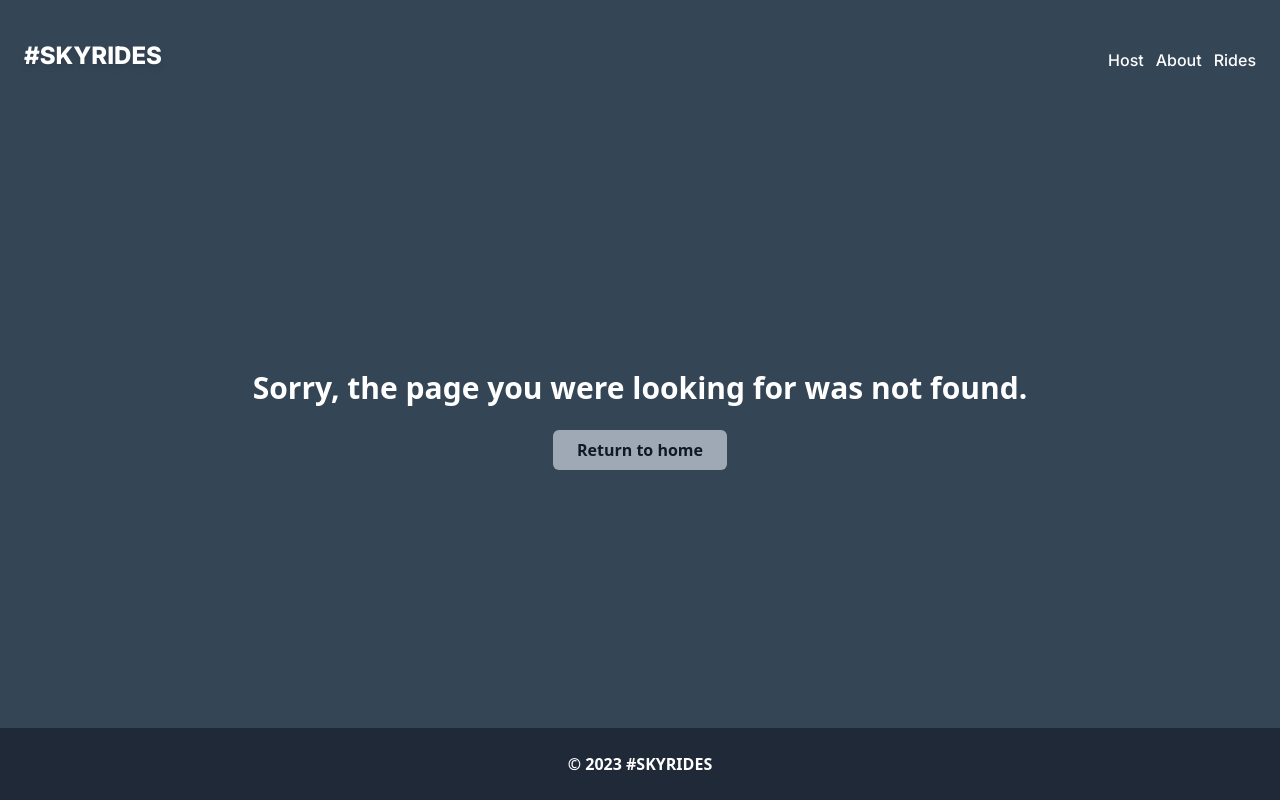
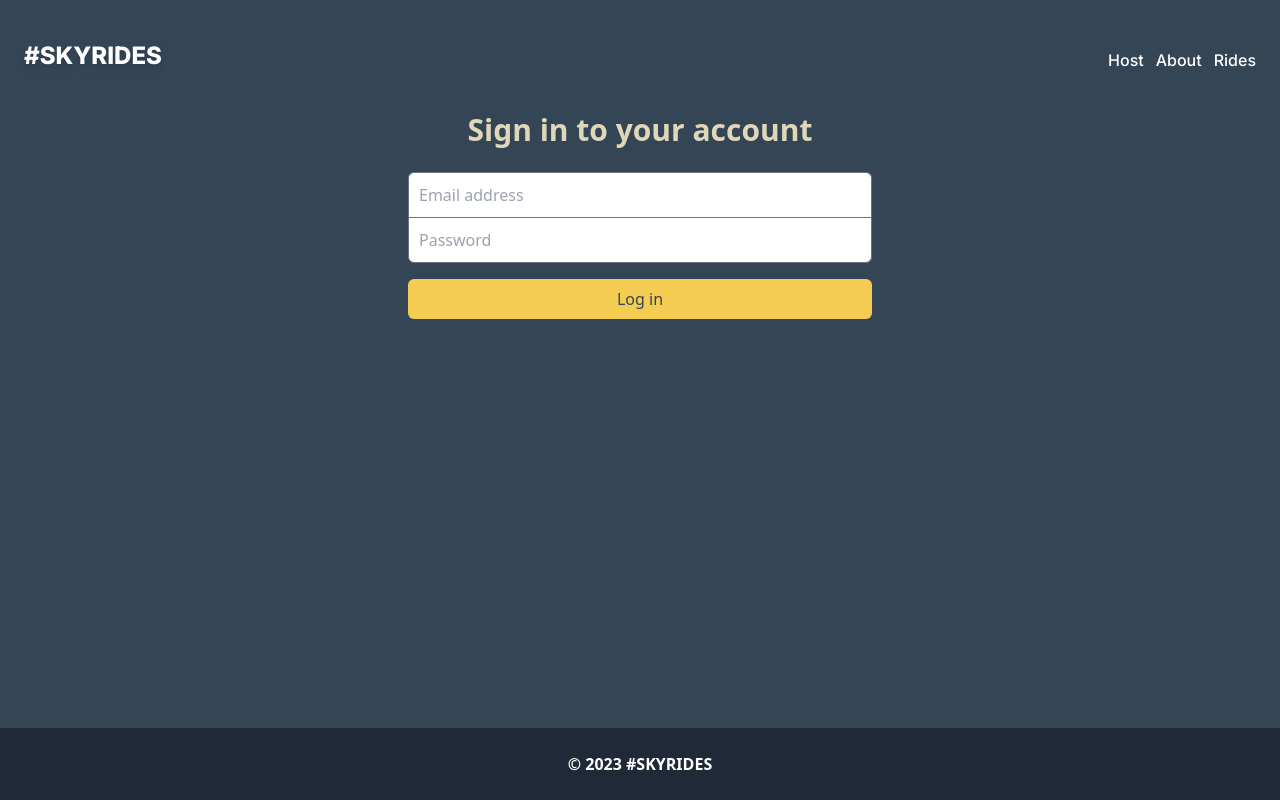
Before and after one commit to priegelsdev/sky-rides, a React (Vite) app: page /login in a window 1280 px wide. Before the commit this address had no page. Built offline with nearby package versions, Linux system fonts and the light colour scheme; what miragejs would draw is missing.

Commit message:
add loginogin page and style it

```diff
--- a/src/App.tsx
+++ b/src/App.tsx
@@ -13,6 +13,7 @@ import Home from './pages/Home';
 import About from './pages/About';
 import Rides, { loader as ridesLoader } from './pages/Rides/Rides';
 import RideDetail from './pages/Rides/RideDetail';
+import Login from './pages/Login';
 import NotFound from './pages/NotFound';
 
 import Dashboard from './pages/Host/Dashboard';
@@ -39,6 +40,7 @@ export default function App() {
     createRoutesFromElements(
       <Route path="/" element={<Layout />}>
         <Route index element={<Home />} />
+        <Route path="login" element={<Login />} />
         <Route path="about" element={<About />} />
         <Route
           path="rides"
--- /dev/null
+++ b/src/pages/Login.tsx
@@ -0,0 +1,24 @@
+export default function Login() {
+  return (
+    <div className="flex flex-col px-6 gap-6 md:w-[50%] lg:w-[40%] md:m-auto">
+      <h1 className="text-3xl text-accent font-bold text-center">
+        Sign in to your account
+      </h1>
+      <form className="flex flex-col">
+        <input
+          type="email"
+          placeholder="Email address"
+          className="p-2.5 border-gray-500 border rounded-md rounded-b-none"
+        ></input>
+        <input
+          type="password"
+          placeholder="Password"
+          className="p-2.5 border-gray-500 border border-t-0 rounded-md rounded-t-none"
+        ></input>
+        <button className="bg-accentTwo text-primary rounded-md mt-4 py-2">
+          Log in
+        </button>
+      </form>
+    </div>
+  );
+}
```
